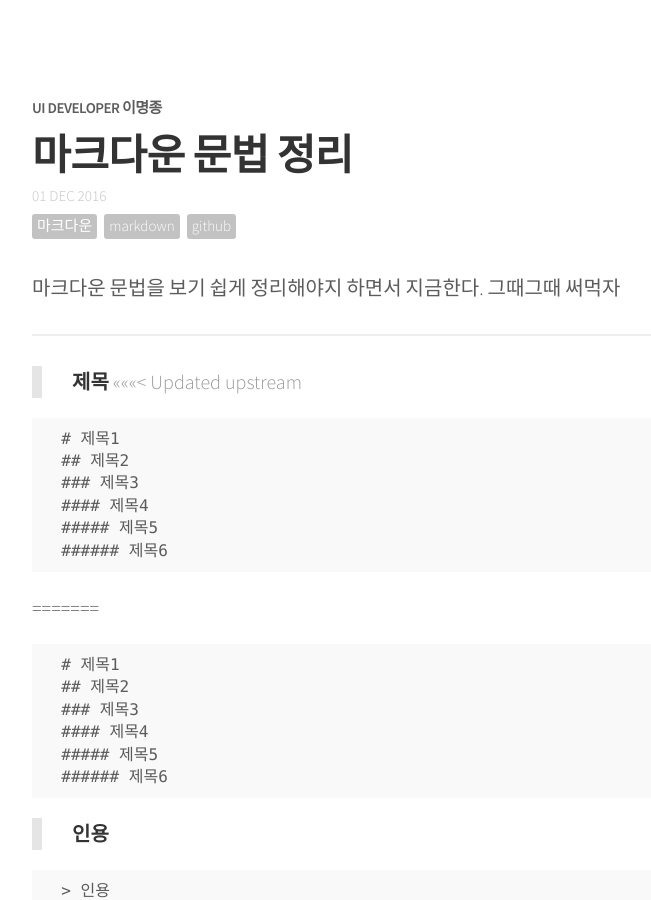
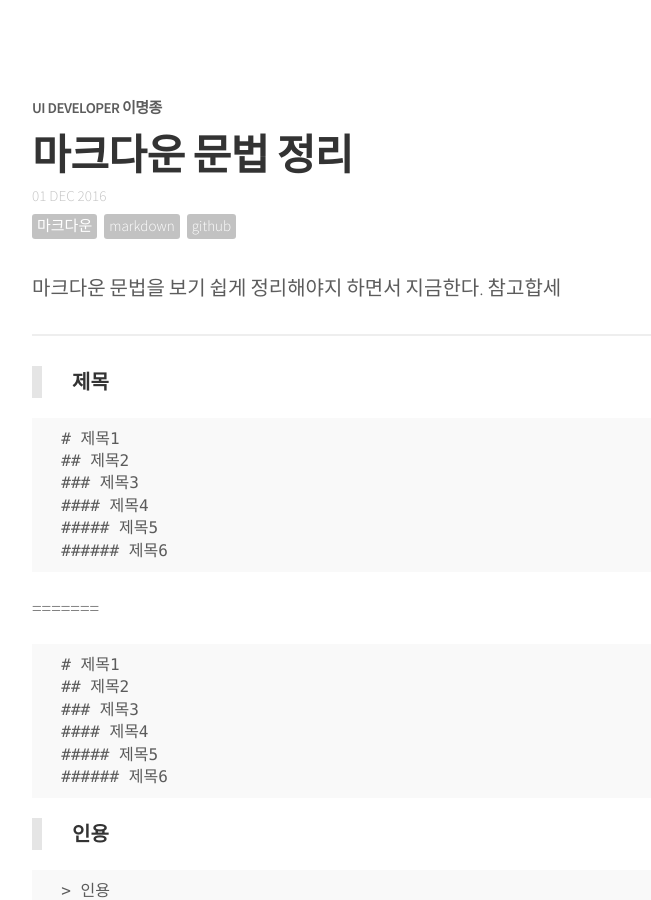
Before and after one commit to qnfzks55/jijong.github.io, a Jekyll site: the page built from _posts/2016-12-01-markdown.md, in a window 1280 px wide and 900 px high. Shown: the whole window, without its empty margins (248-899 px from the left). Built offline with Jekyll 4.4.1, drawn with Linux system fonts in a browser that asks for light colours; nearby versions of some CDN libraries; comment, search, counter and statistics services are not loaded.

Commit message:
마크다운 포스트 내용 추가

```diff
--- a/_posts/2016-12-01-markdown.md
+++ b/_posts/2016-12-01-markdown.md
@@ -8,12 +8,11 @@ comments: true
 share: true
 ---
 
-마크다운 문법을 보기 쉽게 정리해야지 하면서 지금한다. 그때그때 써먹자
+마크다운 문법을 보기 쉽게 정리해야지 하면서 지금한다. 참고합세
 
 ***
 
 > **제목**
-<<<<<<< Updated upstream
 
 <pre>
   # 제목1
```
